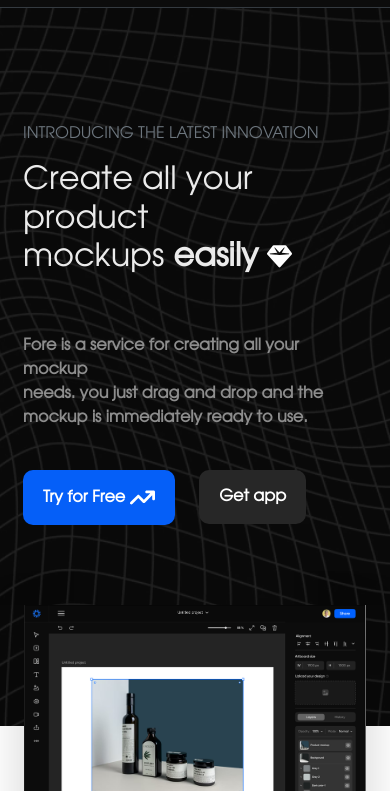
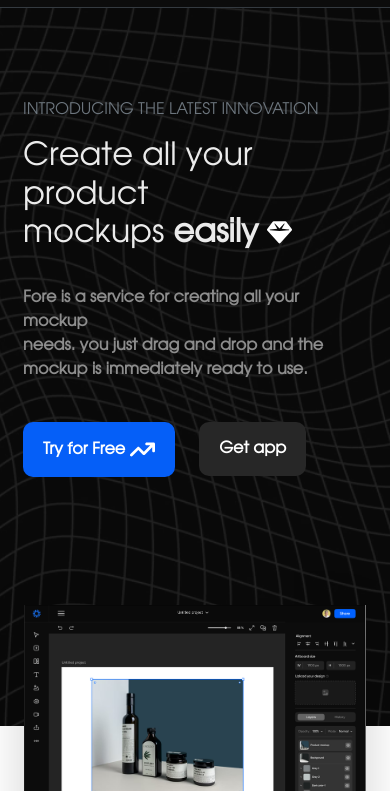
Before and after one commit to AbhishekBeegun/BS4-ABZ, a plain HTML site: page index.html in a window 390 px wide. Shown: the part 53-844 px from the top of the page. Drawn offline with nearby package versions, Linux system fonts and the light colour scheme.

Commit message:
padding-fixed

```diff
--- a/index.html
+++ b/index.html
@@ -58,10 +58,8 @@
     }
     /* header */
     #header{
-        position: relative;
         background-color: #0c0c0c;
         height: 85vh;
-        z-index: -10;
     }
     /* Having trouble to make bg-opacity : 0.1 */
     .bg-image{
@@ -167,14 +165,14 @@
 
         </div>
     </nav>
-
-    <main style="position: relative;">
+    <!-- header + main image + brand list -->
+    <main>
     <!-- Header Details -->
     <section id="header" class="bg-image">
         <div class="container">
             <div class="row px-2">
                 <!-- Left Side -->
-                <div class="col-md-8 header-left py-4">
+                <div class="col-md-8 header-left py-md-4">
                     <p class="text-uppercase text-muted">
                     introducing the latest innovation
                     </p>
@@ -211,7 +209,7 @@
 
     <!-- main image -->
     <section id="main-image" class="container">
-        <div class="row px-4 my-5 shadow-lg">
+        <div class="row px-4 my-5">
             <img
             class="img-fluid shadow-lg mx-auto"
             src="./assets/images/PZFqc3ii5y7z.png" />
```
